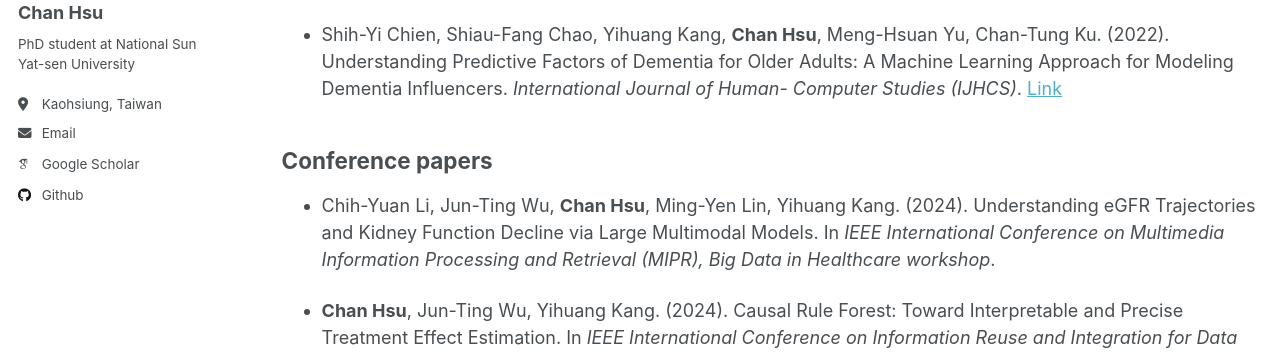
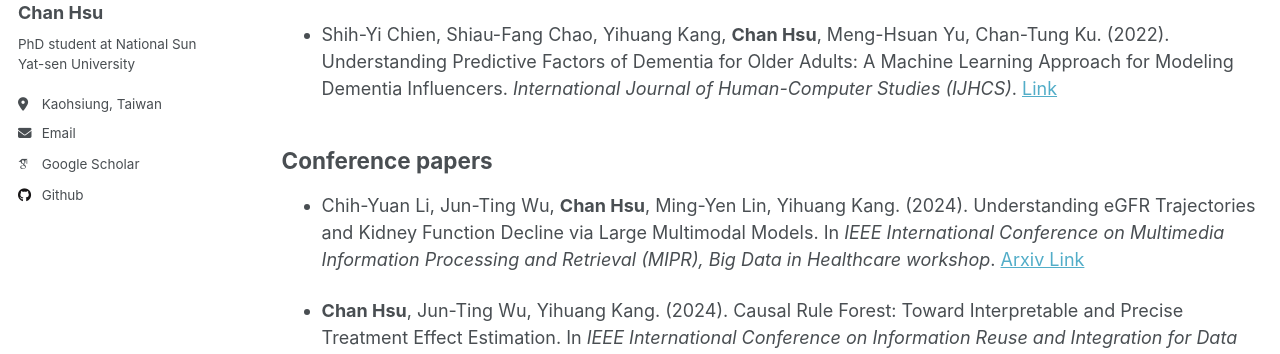
Before and after one commit to chanshsu/chanshsu.github.io, a Jekyll site: the page built from _pages/publications.md, in a window 1280 px wide and 900 px high. Shown: the part 248-602 px from the top of the window. Built offline with Jekyll 4.4.1, drawn with Linux system fonts in a browser that asks for light colours; some web fonts are replaced.

Commit message:
Update publications.md

```diff
--- a/_pages/publications.md
+++ b/_pages/publications.md
@@ -8,10 +8,10 @@ author_profile: true
 Find below a selection of my publications and preprints; a full list can be found on [my google scholar profile](https://scholar.google.com/citations?user=qOfvi1oAAAAJ).
 
 ## Journal Articles
-- Shih-Yi Chien, Shiau-Fang Chao, Yihuang Kang, **Chan Hsu**, Meng-Hsuan Yu, Chan-Tung Ku. (2022). Understanding Predictive Factors of Dementia for Older Adults: A Machine Learning Approach for Modeling Dementia Influencers. _International Journal of Human- Computer Studies (IJHCS)_. [Link](https://www.sciencedirect.com/science/article/abs/pii/S1071581922000611)
+- Shih-Yi Chien, Shiau-Fang Chao, Yihuang Kang, **Chan Hsu**, Meng-Hsuan Yu, Chan-Tung Ku. (2022). Understanding Predictive Factors of Dementia for Older Adults: A Machine Learning Approach for Modeling Dementia Influencers. _International Journal of Human-Computer Studies (IJHCS)_. [Link](https://www.sciencedirect.com/science/article/abs/pii/S1071581922000611)
 
 ## Conference papers
-- Chih-Yuan Li, Jun-Ting Wu, **Chan Hsu**, Ming-Yen Lin, Yihuang Kang. (2024). Understanding eGFR Trajectories and Kidney Function Decline via Large Multimodal Models. In _IEEE International Conference on Multimedia Information Processing and Retrieval (MIPR), Big Data in Healthcare workshop_.
+- Chih-Yuan Li, Jun-Ting Wu, **Chan Hsu**, Ming-Yen Lin, Yihuang Kang. (2024). Understanding eGFR Trajectories and Kidney Function Decline via Large Multimodal Models. In _IEEE International Conference on Multimedia Information Processing and Retrieval (MIPR), Big Data in Healthcare workshop_. [Arxiv Link](https://arxiv.org/abs/2409.02530)
 
 - **Chan Hsu**, Jun-Ting Wu, Yihuang Kang. (2024). Causal Rule Forest: Toward Interpretable and Precise Treatment Effect Estimation. In _IEEE International Conference on Information Reuse and Integration for Data Science (IRI)_. [Arxiv Link](https://arxiv.org/abs/2408.15055)
 
```
